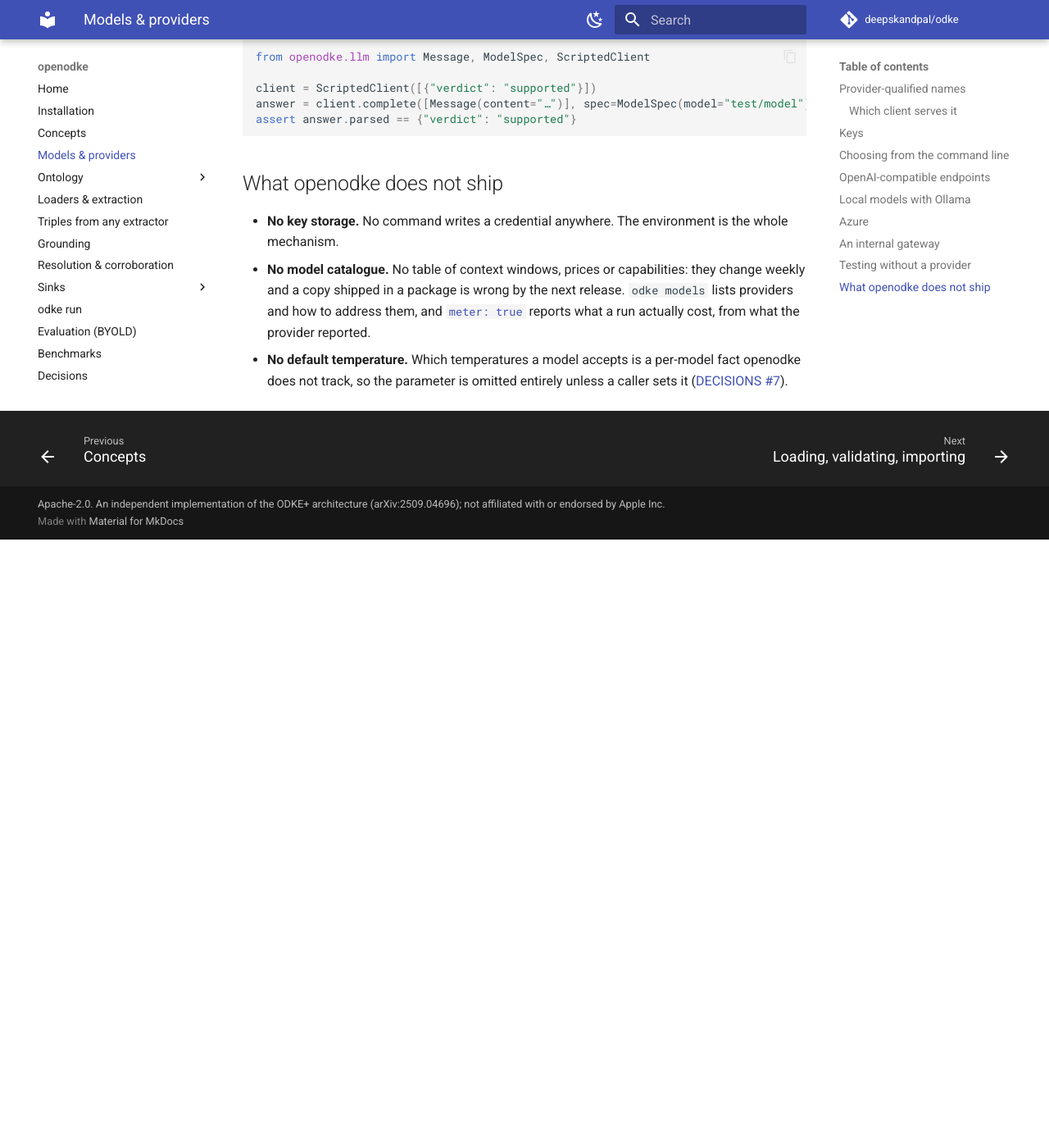
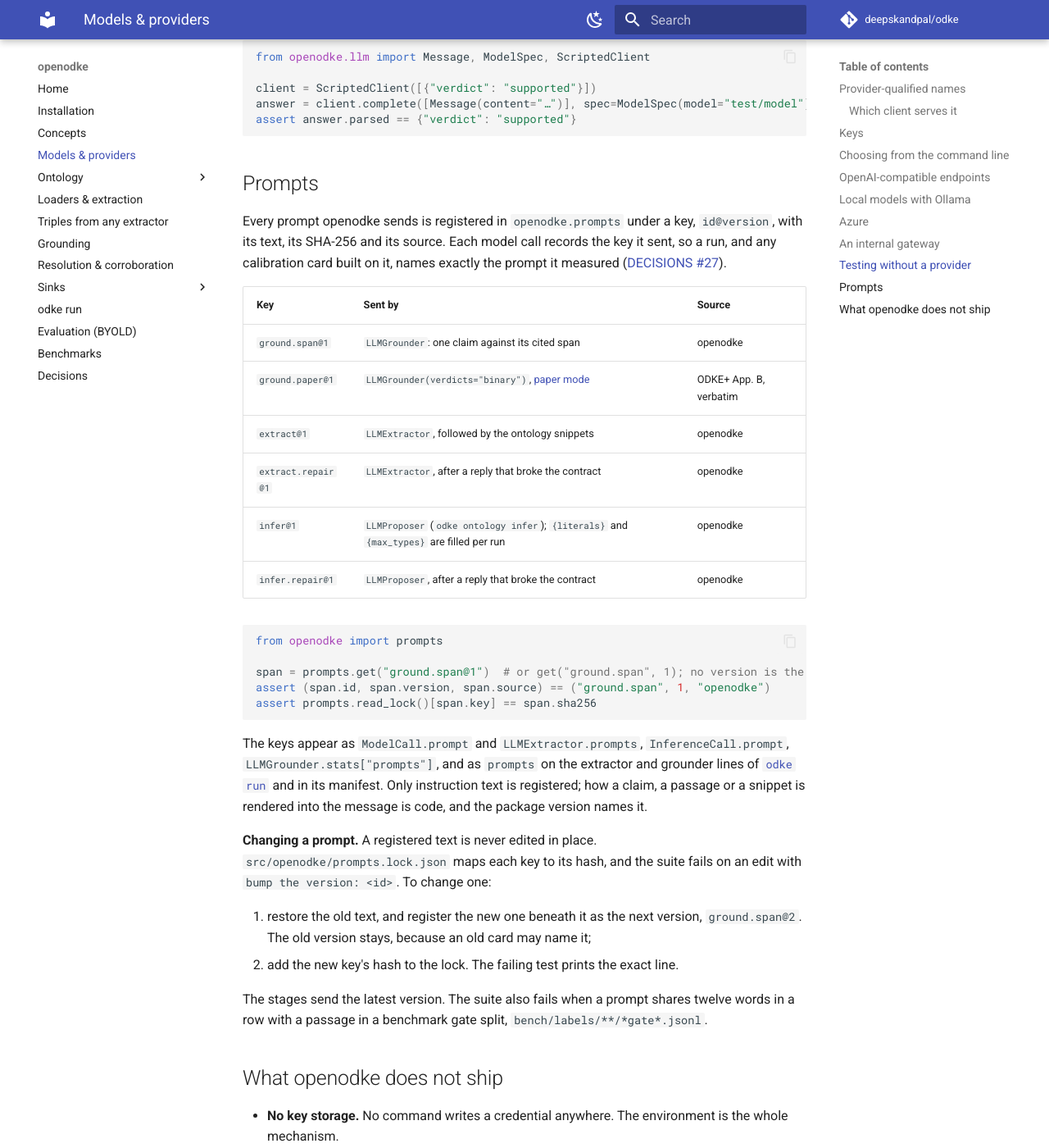
Before and after one commit to deepskandpal/odke, an MkDocs documentation site: the page built from docs/models.md, in a window 1280 px wide and 1400 px high, scrolled down 6191 px. Shown: the whole window at 82% size. Built offline with MkDocs 1.6.1 and Material for MkDocs 9.7.7, drawn with Linux system fonts in a browser that asks for light colours; comment, search, counter and statistics services are not loaded; before the commit the page ends 6849 px from its top, so only the background shows below that.

Commit message:
docs: the prompt registry, and DECISIONS #27
docs/models.md lists the registered prompts and how to bump one; the run
report and grounder stats document `prompts`.

Co-Authored-By: Claude Opus 5.5 <noreply@anthropic.com>
Claude-Session: https://claude.ai/code/session_016EZ1FgTUH3NKEQyU837Wcd

````diff
--- a/docs/models.md
+++ b/docs/models.md
@@ -285,6 +285,48 @@ answer = client.complete([Message(content="…")], spec=ModelSpec(model="test/mo
 assert answer.parsed == {"verdict": "supported"}
 ```
 
+## Prompts
+
+Every prompt openodke sends is registered in `openodke.prompts` under a key,
+`id@version`, with its text, its SHA-256 and its source. Each model call records
+the key it sent, so a run, and any calibration card built on it, names exactly the
+prompt it measured ([DECISIONS #27](decisions.md)).
+
+| Key | Sent by | Source |
+|---|---|---|
+| `ground.span@1` | `LLMGrounder`: one claim against its cited span | openodke |
+| `ground.paper@1` | `LLMGrounder(verdicts="binary")`, [paper mode](grounding.md#paper-mode-the-odke-grounder-as-written) | ODKE+ App. B, verbatim |
+| `extract@1` | `LLMExtractor`, followed by the ontology snippets | openodke |
+| `extract.repair@1` | `LLMExtractor`, after a reply that broke the contract | openodke |
+| `infer@1` | `LLMProposer` (`odke ontology infer`); `{literals}` and `{max_types}` are filled per run | openodke |
+| `infer.repair@1` | `LLMProposer`, after a reply that broke the contract | openodke |
+
+```python
+from openodke import prompts
+
+span = prompts.get("ground.span@1")  # or get("ground.span", 1); no version is the latest
+assert (span.id, span.version, span.source) == ("ground.span", 1, "openodke")
+assert prompts.read_lock()[span.key] == span.sha256
+```
+
+The keys appear as `ModelCall.prompt` and `LLMExtractor.prompts`,
+`InferenceCall.prompt`, `LLMGrounder.stats["prompts"]`, and as `prompts` on the
+extractor and grounder lines of [`odke run`](run.md#what-a-run-reports) and in its
+manifest. Only instruction text is registered; how a claim, a passage or a snippet
+is rendered into the message is code, and the package version names it.
+
+**Changing a prompt.** A registered text is never edited in place.
+`src/openodke/prompts.lock.json` maps each key to its hash, and the suite fails on
+an edit with `bump the version: <id>`. To change one:
+
+1. restore the old text, and register the new one beneath it as the next version,
+   `ground.span@2`. The old version stays, because an old card may name it;
+2. add the new key's hash to the lock. The failing test prints the exact line.
+
+The stages send the latest version. The suite also fails when a prompt shares
+twelve words in a row with a passage in a benchmark gate split,
+`bench/labels/**/*gate*.jsonl`.
+
 ## What openodke does not ship
 
 - **No key storage.** No command writes a credential anywhere. The environment is
````
Also changed, not shown: DECISIONS.md (+25 -0 lines), docs/grounding.md (+2 -0 lines), docs/run.md (+4 -4 lines).
